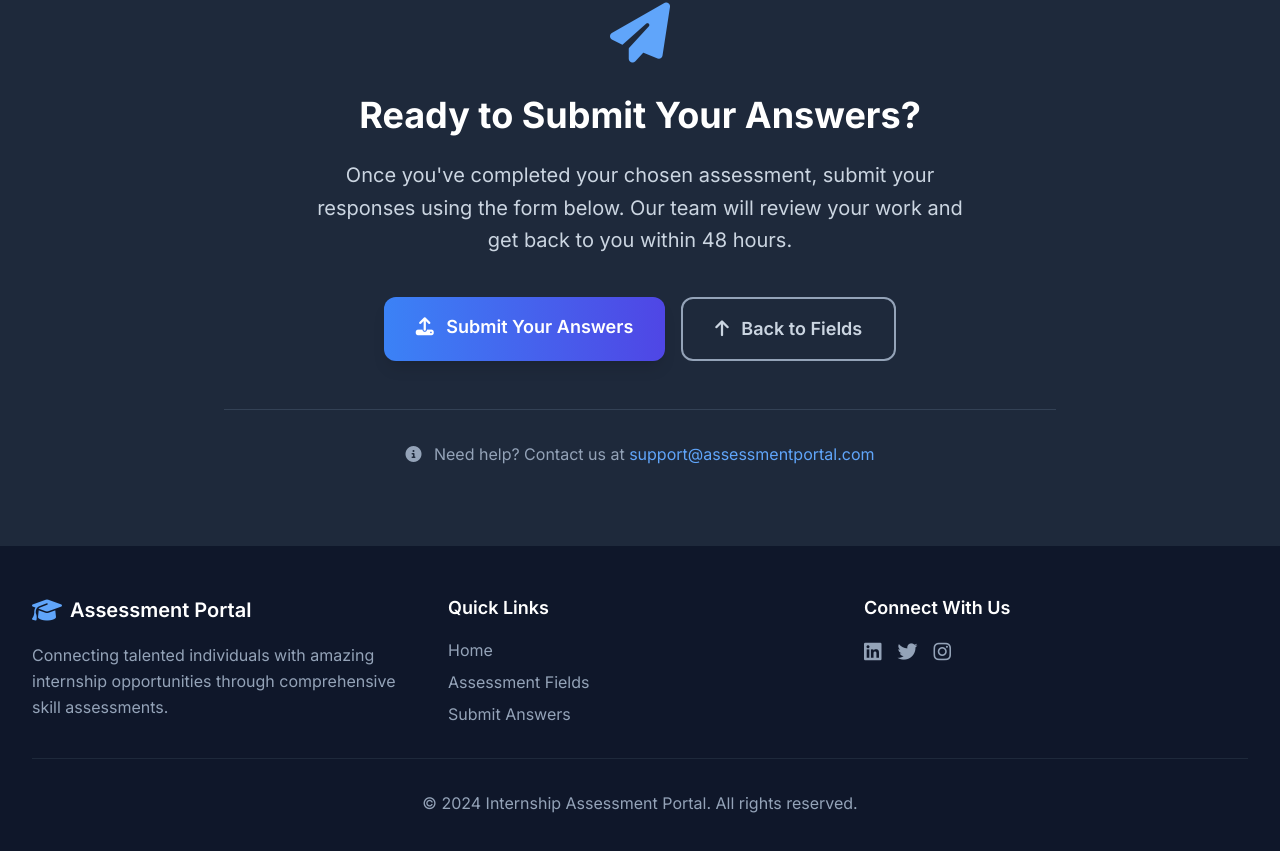
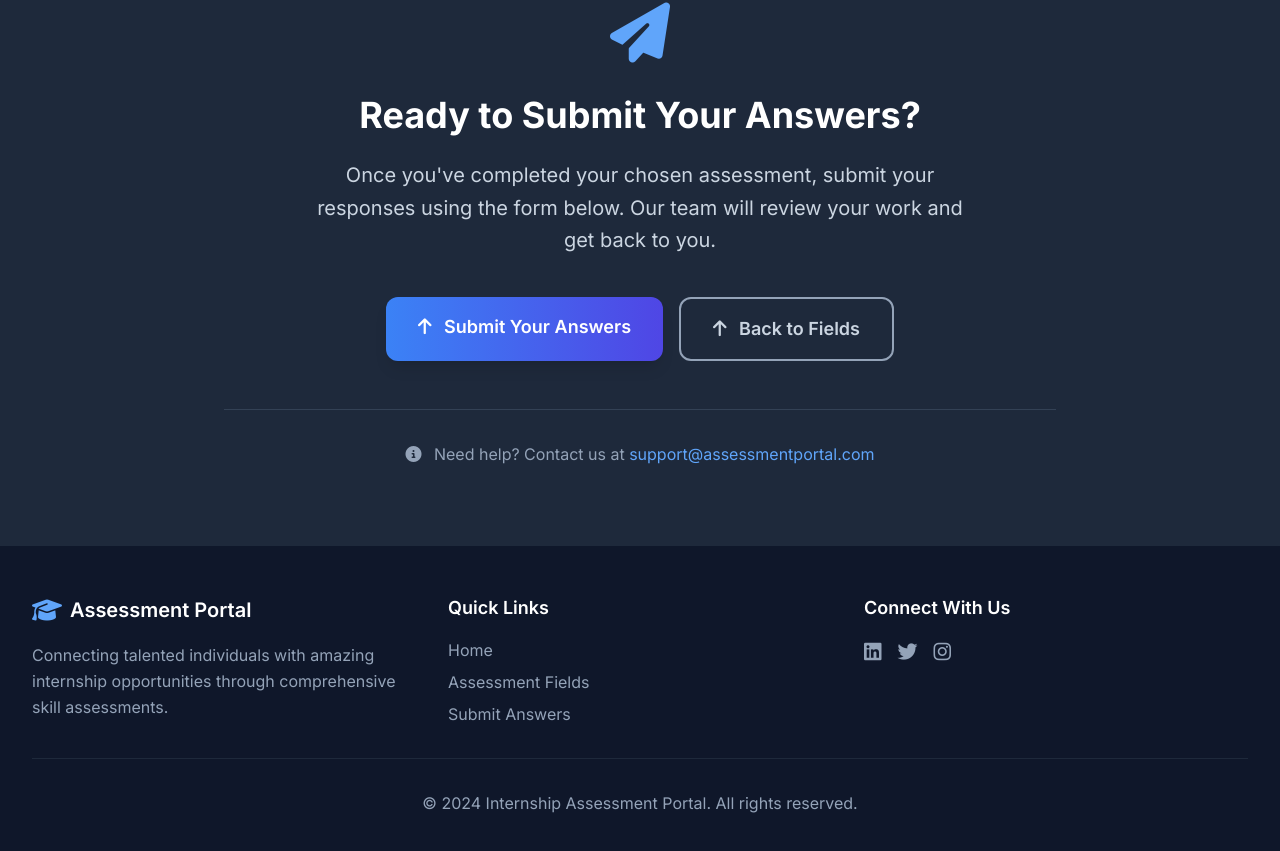
Before and after one commit to monikaseh/AssessmentPortal, a plain HTML site: page index.html in a window 1280 px wide. Shown: the part 1793-2644 px from the top of the page. Drawn offline with nearby package versions, Linux system fonts and the light colour scheme.

Commit message:
Update index.html

```diff
--- a/index.html
+++ b/index.html
@@ -159,13 +159,13 @@
                 <i class="fas fa-paper-plane text-6xl text-blue-400 mb-8"></i>
                 <h2 class="text-3xl sm:text-4xl font-bold mb-6">Ready to Submit Your Answers?</h2>
                 <p class="text-xl text-slate-300 mb-10 max-w-2xl mx-auto leading-relaxed">
-                    Once you've completed your chosen assessment, submit your responses using the form below. Our team will review your work and get back to you within 48 hours.
+                    Once you've completed your chosen assessment, submit your responses using the form below. Our team will review your work and get back to you.
                 </p>
 
                 <div class="space-y-4 sm:space-y-0 sm:space-x-4 sm:flex sm:justify-center">
                     <a href="https://forms.google.com/placeholder"
                        class="inline-block bg-gradient-to-r from-blue-500 to-indigo-600 text-white py-4 px-8 rounded-xl font-semibold text-lg hover:from-blue-600 hover:to-indigo-700 transition-all duration-300 transform hover:scale-105 shadow-lg">
-                        <i class="fas fa-upload mr-2"></i>
+                        <i class="fas fa-arrow-up mr-2"></i>
                         Submit Your Answers
                     </a>
 
```
